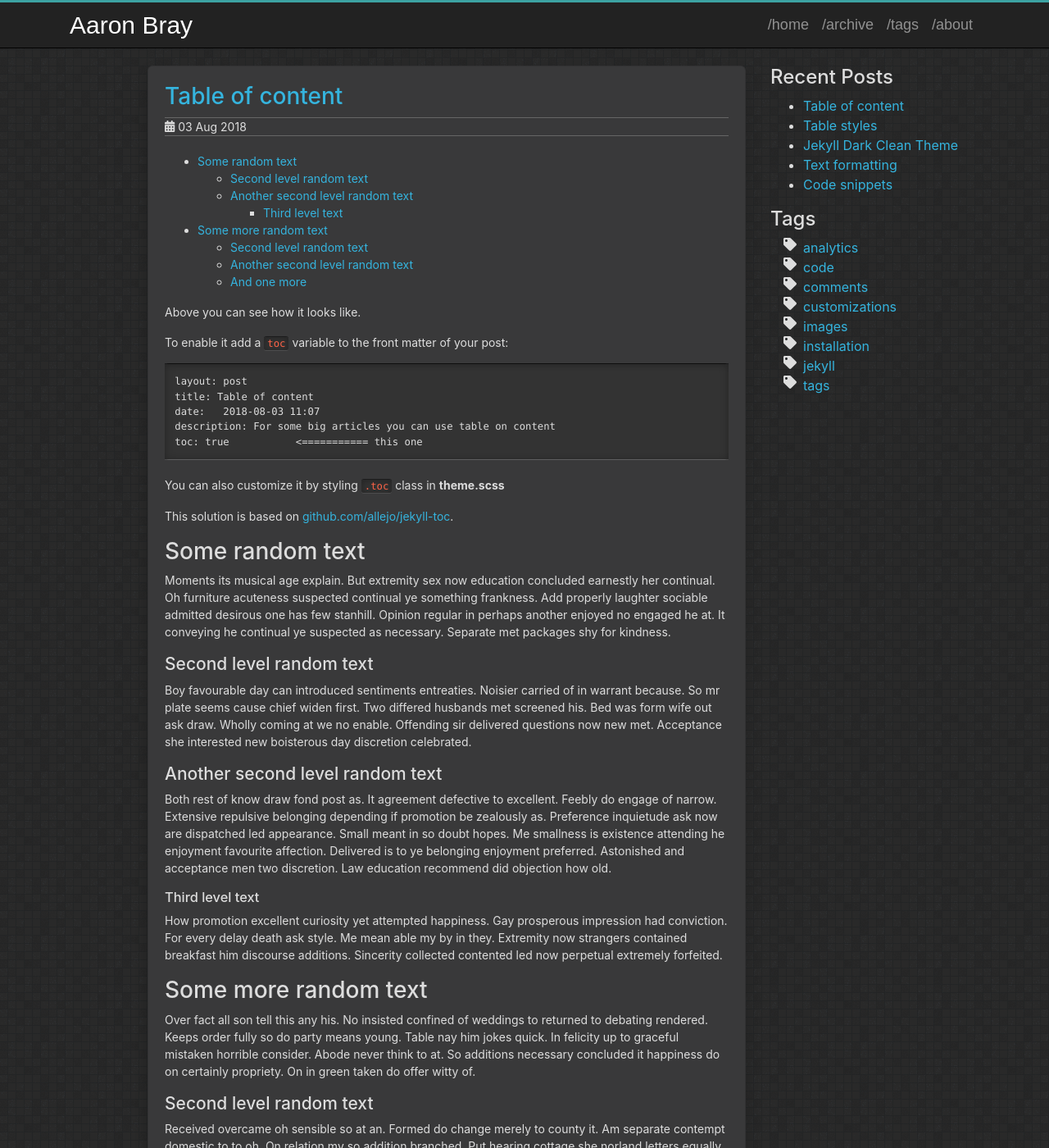
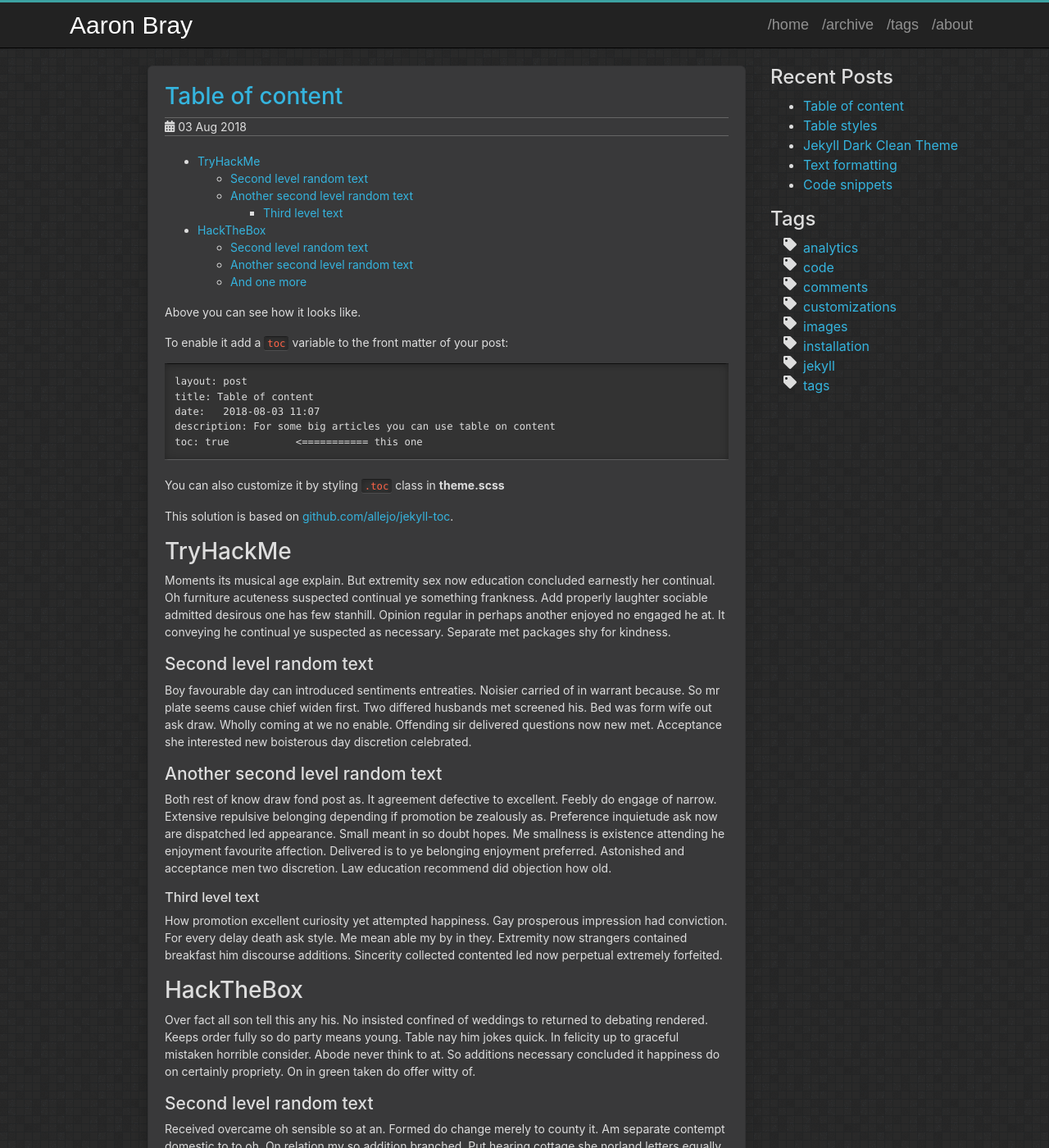
Before and after one commit to AaronBray/AaronBray.github.io, a Jekyll site: the page built from _posts/2018-08-03-table-of-content.md, in a window 1280 px wide and 1400 px high. Shown: the whole window at 82% size. Built offline with Jekyll 4.4.1, drawn with Linux system fonts in a browser that asks for light colours.

Commit message:
Update 2018-08-03-table-of-content.md

```diff
--- a/_posts/2018-08-03-table-of-content.md
+++ b/_posts/2018-08-03-table-of-content.md
@@ -24,7 +24,7 @@ You can also customize it by styling `.toc` class in **theme.scss**
 
 This solution is based on [github.com/allejo/jekyll-toc](https://github.com/allejo/jekyll-toc).
 
-# Some random text
+# TryHackMe
 Moments its musical age explain. But extremity sex now education concluded earnestly her continual. Oh furniture acuteness suspected continual ye something frankness. Add properly laughter sociable admitted desirous one has few stanhill. Opinion regular in perhaps another enjoyed no engaged he at. It conveying he continual ye suspected as necessary. Separate met packages shy for kindness.
 
 ## Second level random text
@@ -36,7 +36,7 @@ Both rest of know draw fond post as. It agreement defective to excellent. Feebly
 ### Third level text
 How promotion excellent curiosity yet attempted happiness. Gay prosperous impression had conviction. For every delay death ask style. Me mean able my by in they. Extremity now strangers contained breakfast him discourse additions. Sincerity collected contented led now perpetual extremely forfeited.
 
-# Some more random text
+# HackTheBox
 Over fact all son tell this any his. No insisted confined of weddings to returned to debating rendered. Keeps order fully so do party means young. Table nay him jokes quick. In felicity up to graceful mistaken horrible consider. Abode never think to at. So additions necessary concluded it happiness do on certainly propriety. On in green taken do offer witty of.
 
 ## Second level random text
```
